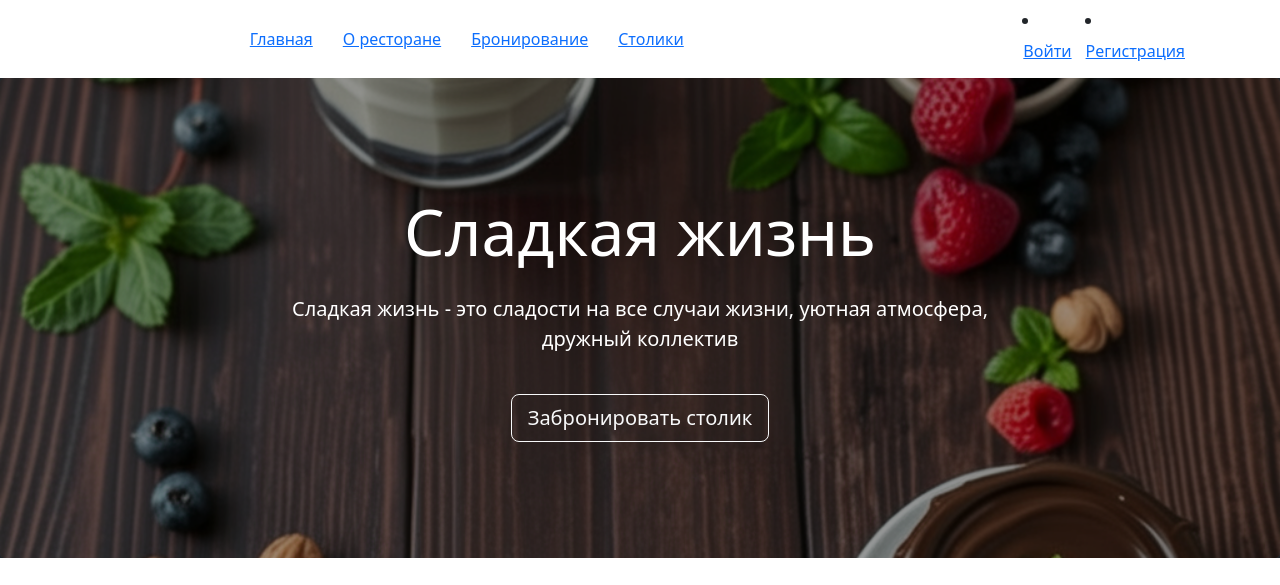
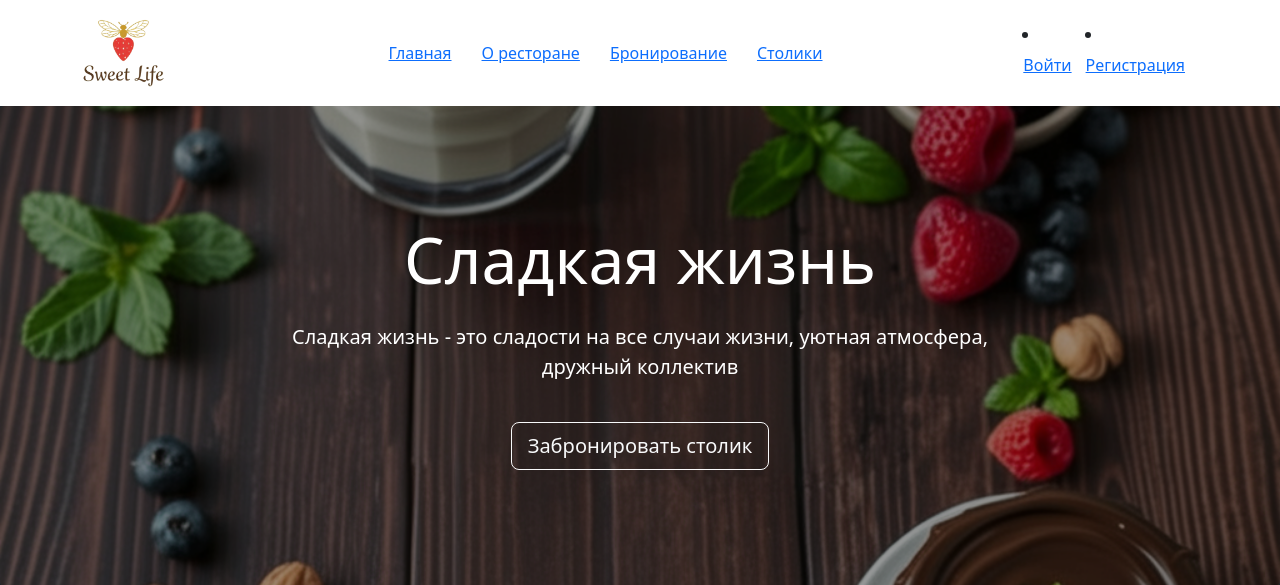
Before and after one commit to YanaSozoniva/restaurant_table_reservations, a Django app: template reservation/templates/reservation/restaurant.html in a window 1280 px wide. Shown: the top 585 px of the page. Run offline with Django 5.2, Linux system fonts and the light colour scheme; the template is opened without the code that fills it, so the values that code supplies are empty; some libraries are stand-ins or nearby versions.

Commit message:
добавление логотипа в топ меню

```diff
--- a/reservation/templates/reservation/base.html
+++ b/reservation/templates/reservation/base.html
@@ -11,6 +11,7 @@
 </head>
 <body>
 {% include 'reservation/includes/top_menu.html' %}
+
 
 <div class="card text-bg-dark border-0 rounded-0" style="height: 60vh;">
   <img src="{% static '/images/backgraund.png' %}" class="card-img h-100" alt="Фон" style="object-fit: cover;">
--- a/reservation/templates/reservation/includes/top_menu.html
+++ b/reservation/templates/reservation/includes/top_menu.html
@@ -1,8 +1,15 @@
-<!-- Навигация -->
+{% load static %}
 <nav class="navbar navbar-expand-lg navbar-dark">
     <div class="container">
         <!-- Логотип (опционально) -->
-        <a class="navbar-brand d-lg-none" href="#">sweet life</a>
+        <a class="navbar-brand" href="{% url 'reservation:home' %}">
+            <img src="{% static '/images/logo1.png' %}"
+                 alt="Логотип Sweet Life"
+                 height="80"
+                 class="d-inline-block align-top me-2">
+            <span class="d-none d-sm-inline">Sweet Life</span>
+        </a>
+
 
         <!-- Кнопка для мобильных -->
         <button class="navbar-toggler" type="button" data-bs-toggle="collapse" data-bs-target="#navbarNav">
```
Also changed, not shown: static/images/logo1.png (added).
